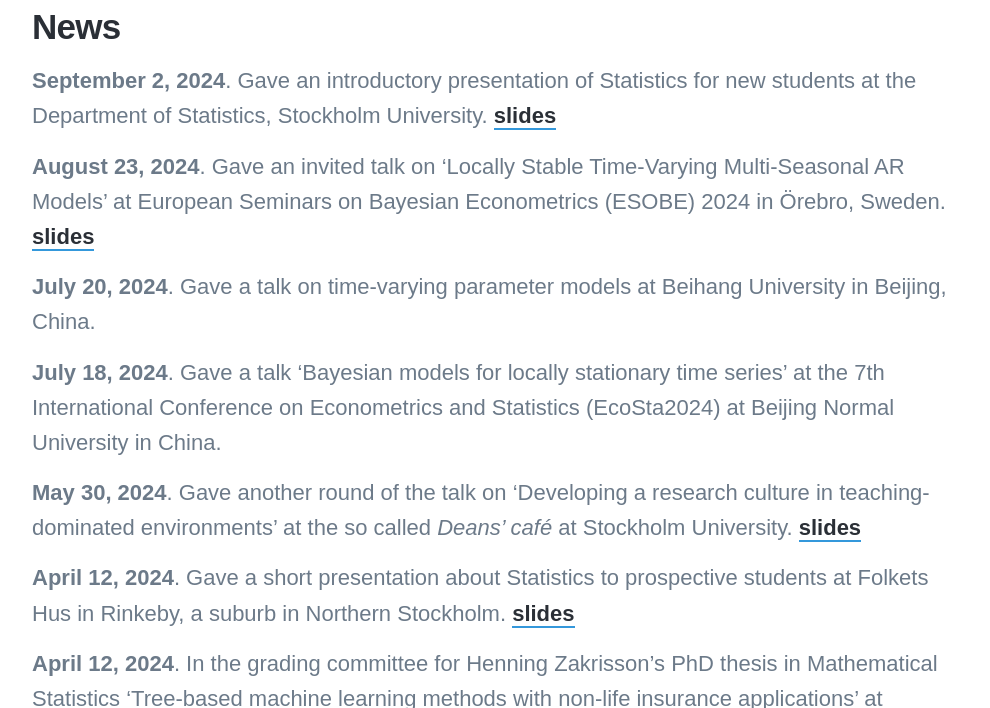
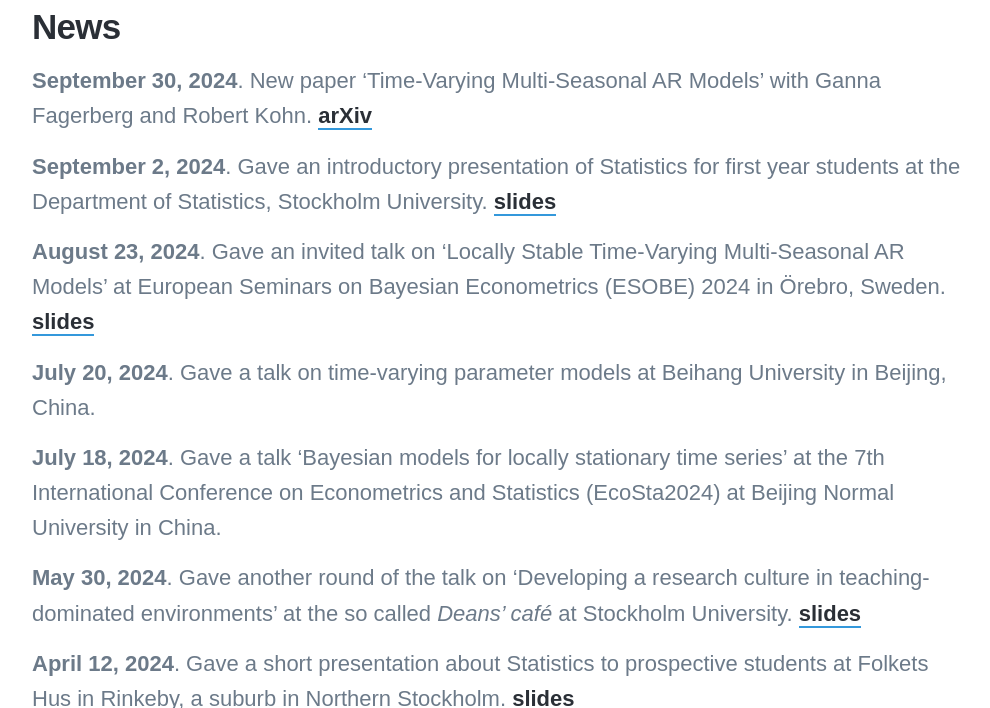
Before and after one commit to mattiasvillani/mattiasvillani.github.io, a Jekyll site: the page built from _pages/news.md, in a window 1280 px wide and 900 px high, scrolled down 416 px, cut to the strip 192-900 px from the top of the window. Shown: the whole strip, without its empty margins (138-1128 px from the left). Built offline with Jekyll 4.4.1, drawn with Linux system fonts in a browser that asks for light colours; nearby versions of some CDN libraries; some web fonts are replaced.

Commit message:
Add seasonal AR paper

```diff
--- a/_pages/news.md
+++ b/_pages/news.md
@@ -8,7 +8,9 @@ featured_image: /images/linocut_newspaper.jpg
 
 ## News
 
-**September 2, 2024**. Gave an introductory presentation of Statistics for new students at the Department of Statistics, Stockholm University. [slides](https://github.com/mattiasvillani/Talks/raw/master/IntroLectureSDA1ht2024.pdf)
+**September 30, 2024**. New paper 'Time-Varying Multi-Seasonal AR Models' with Ganna Fagerberg and Robert Kohn. [arXiv](https://arxiv.org/abs/2409.18640)
+
+**September 2, 2024**. Gave an introductory presentation of Statistics for first year students at the Department of Statistics, Stockholm University. [slides](https://github.com/mattiasvillani/Talks/raw/master/IntroLectureSDA1ht2024.pdf)
 
 **August 23, 2024**. Gave an invited talk on 'Locally Stable Time-Varying Multi-Seasonal AR Models' at European Seminars on Bayesian Econometrics (ESOBE) 2024 in Örebro, Sweden. [slides](https://github.com/mattiasvillani/Talks/raw/master/ESOBE2024Villani.pdf)
 
```
Also changed, not shown: _data/publist.yml (+8 -0 lines), 2 other files.
